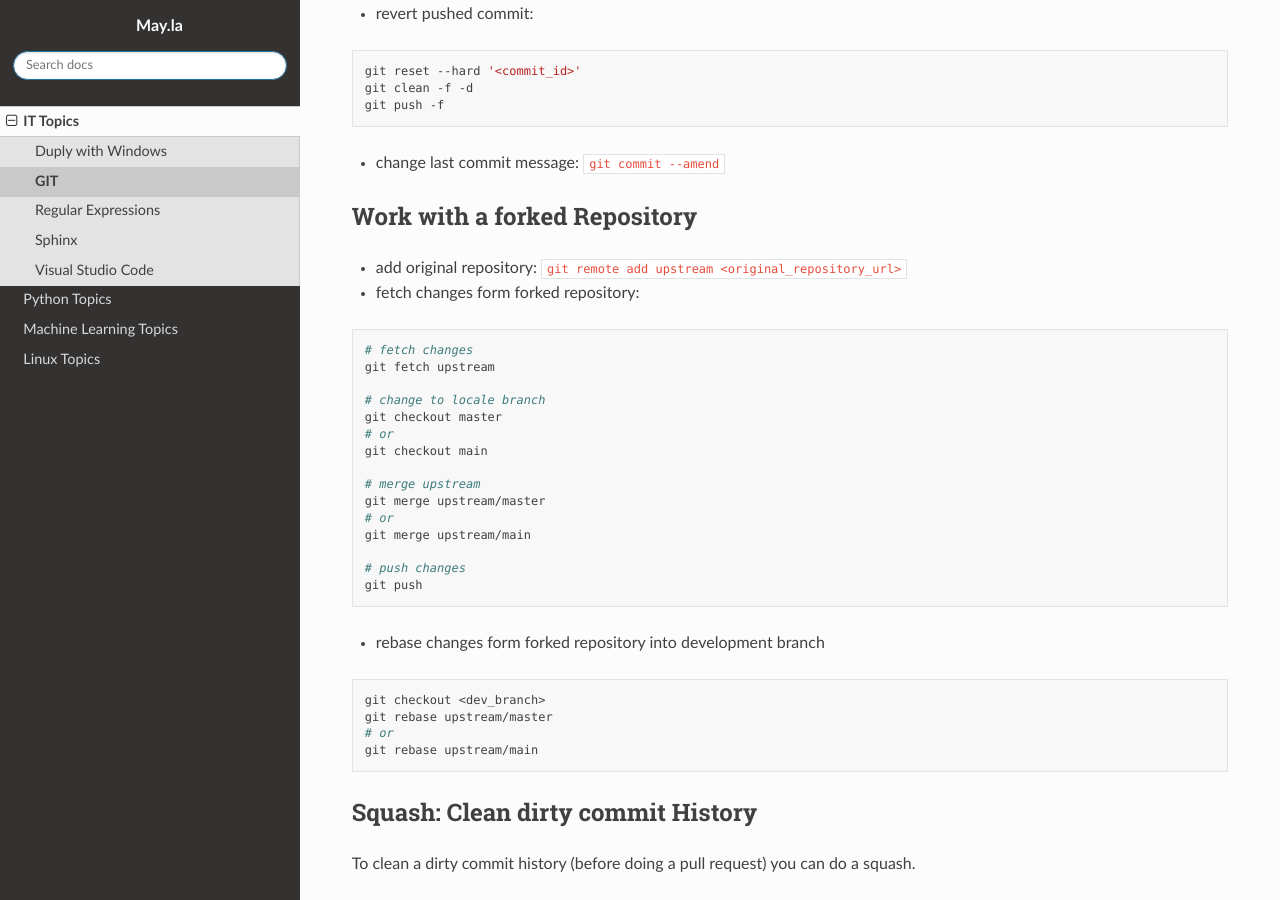
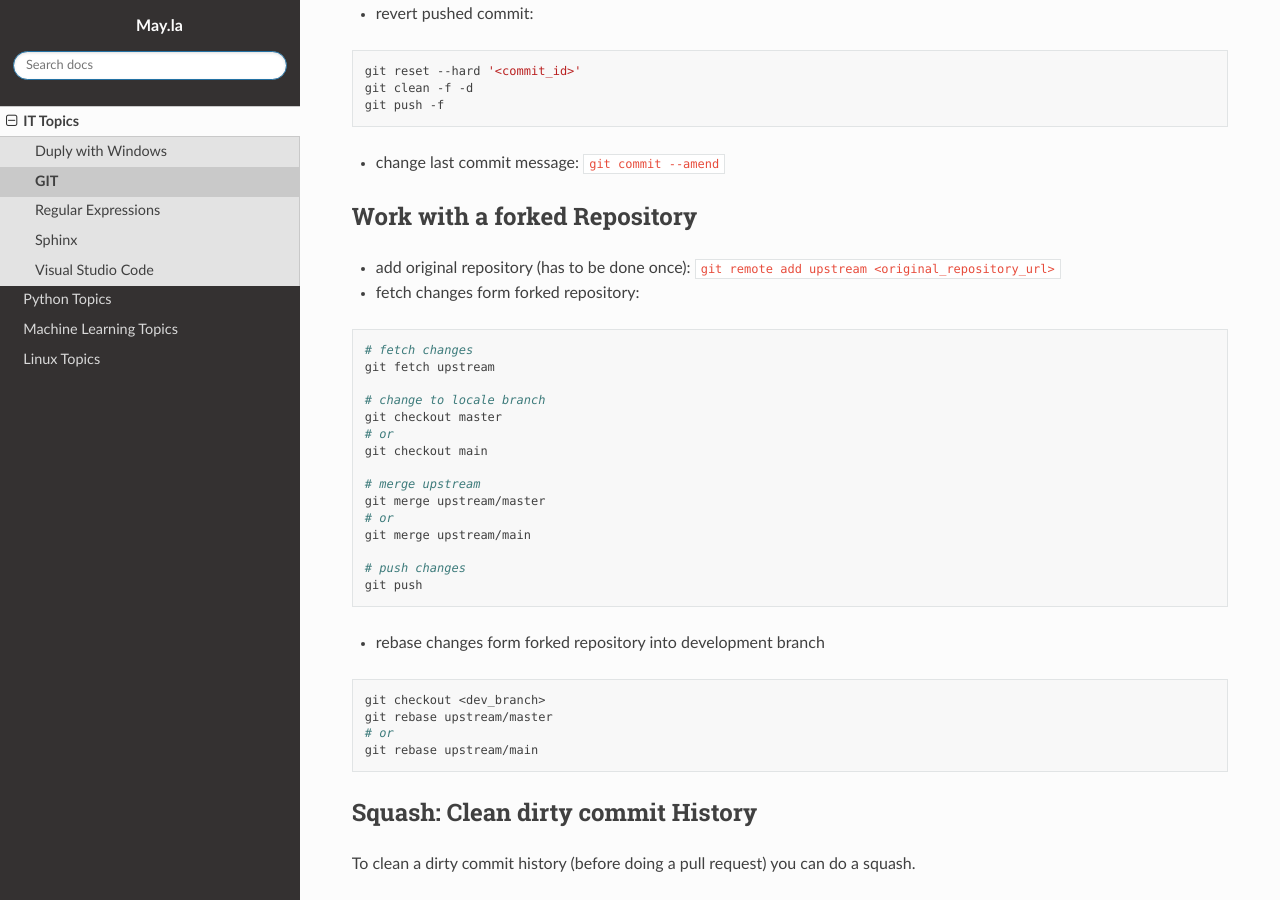
Before and after one commit to PhilipMay/May.la, a Sphinx documentation site: the page built from source/it/git.md, in a window 1280 px wide and 900 px high, scrolled down 1373 px. Built offline with Sphinx 7.4.7 and the Read the Docs theme 2.0.0, drawn with Linux system fonts in a browser that asks for light colours.

Commit message:
Update git.md

````diff
--- a/source/it/git.md
+++ b/source/it/git.md
@@ -53,7 +53,7 @@ git push -f
 - change last commit message: `git commit --amend`
 
 ## Work with a forked Repository
-- add original repository: `git remote add upstream <original_repository_url>`
+- add original repository (has to be done once): `git remote add upstream <original_repository_url>`
 - fetch changes form forked repository:
 ```bash
 # fetch changes
````
